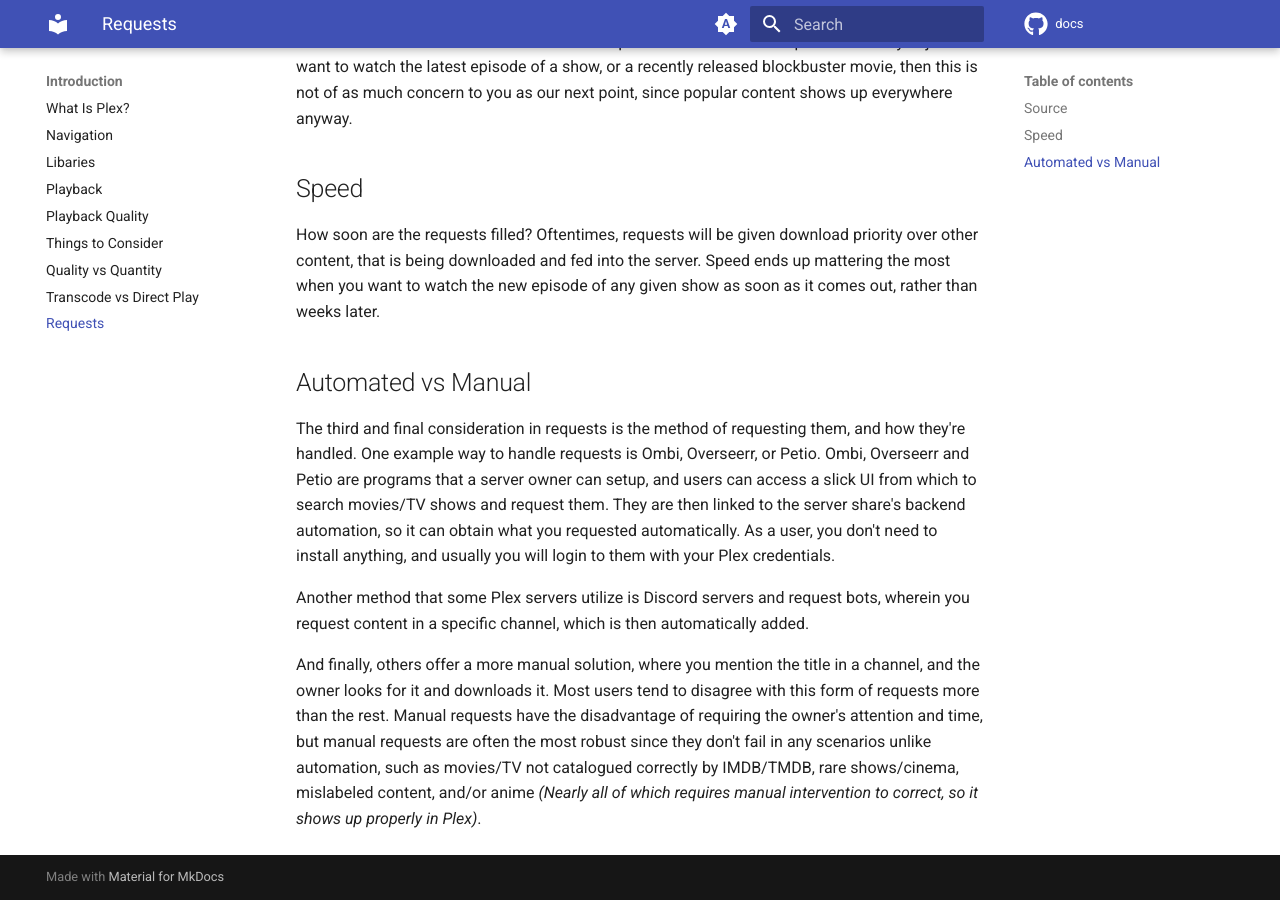
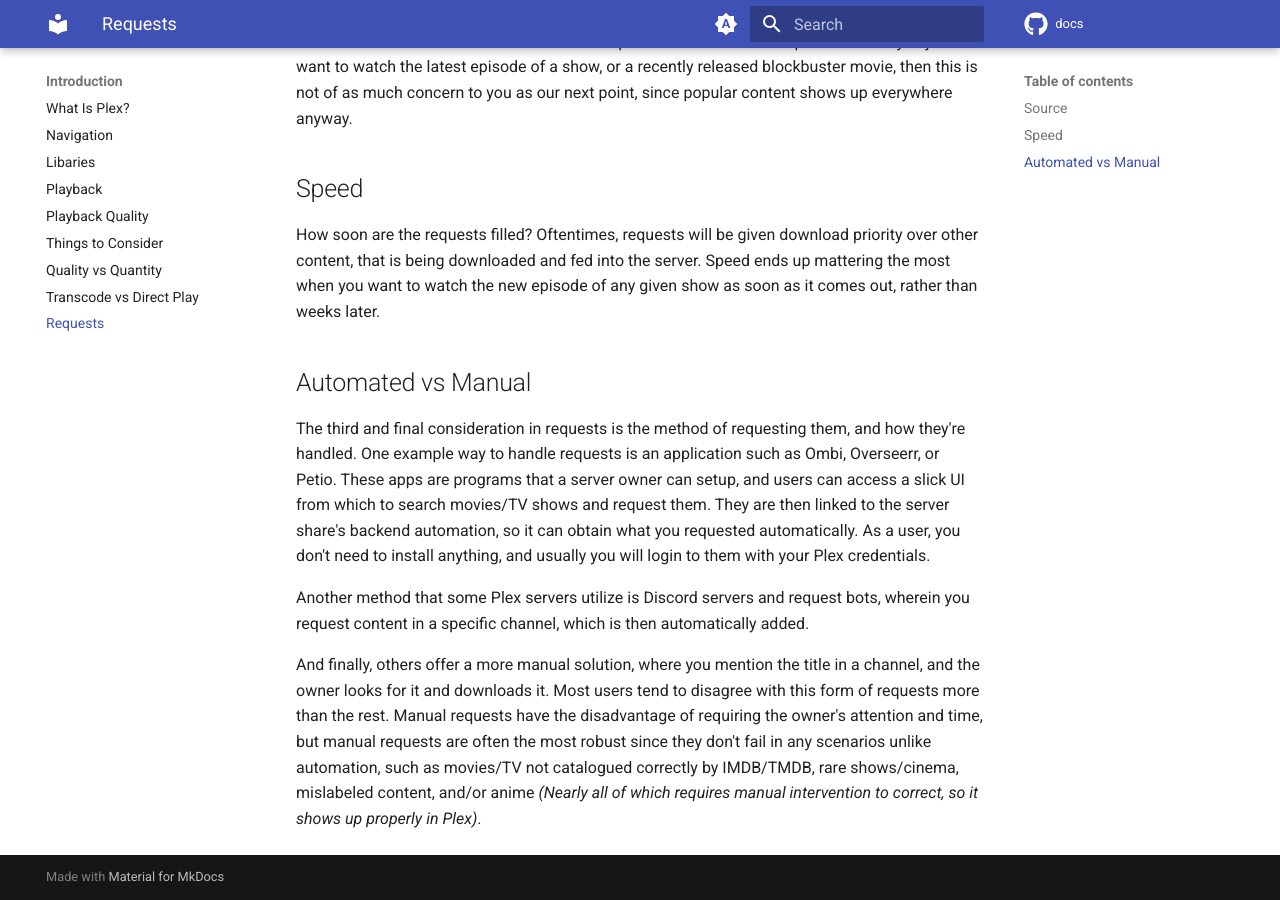
Before and after one commit to neomedia6989/docs-2, an MkDocs documentation site: the page built from docs/introduction/requests.md, in a window 1280 px wide and 900 px high, scrolled down 509 px. Built offline with MkDocs 1.6.1 and Material for MkDocs 9.7.7, drawn with Linux system fonts in a browser that asks for light colours; comment, search, counter and statistics services are not loaded.

Commit message:
Update requests.md

```diff
--- a/docs/introduction/requests.md
+++ b/docs/introduction/requests.md
@@ -12,7 +12,7 @@
 
 ## Automated vs Manual
 
-The third and final consideration in requests is the method of requesting them, and how they're handled. One example way to handle requests is Ombi, Overseerr, or Petio. Ombi, Overseerr and Petio are programs that a server owner can setup, and users can access a slick UI from which to search movies/TV shows and request them. They are then linked to the server share's backend automation, so it can obtain what you requested automatically. As a user, you don't need to install anything, and usually you will login to them with your Plex credentials.
+The third and final consideration in requests is the method of requesting them, and how they're handled. One example way to handle requests is an application such as Ombi, Overseerr, or Petio. These apps are programs that a server owner can setup, and users can access a slick UI from which to search movies/TV shows and request them. They are then linked to the server share's backend automation, so it can obtain what you requested automatically. As a user, you don't need to install anything, and usually you will login to them with your Plex credentials.
 
 Another method that some Plex servers utilize is Discord servers and request bots, wherein you request content in a specific channel, which is then automatically added.
 
```
